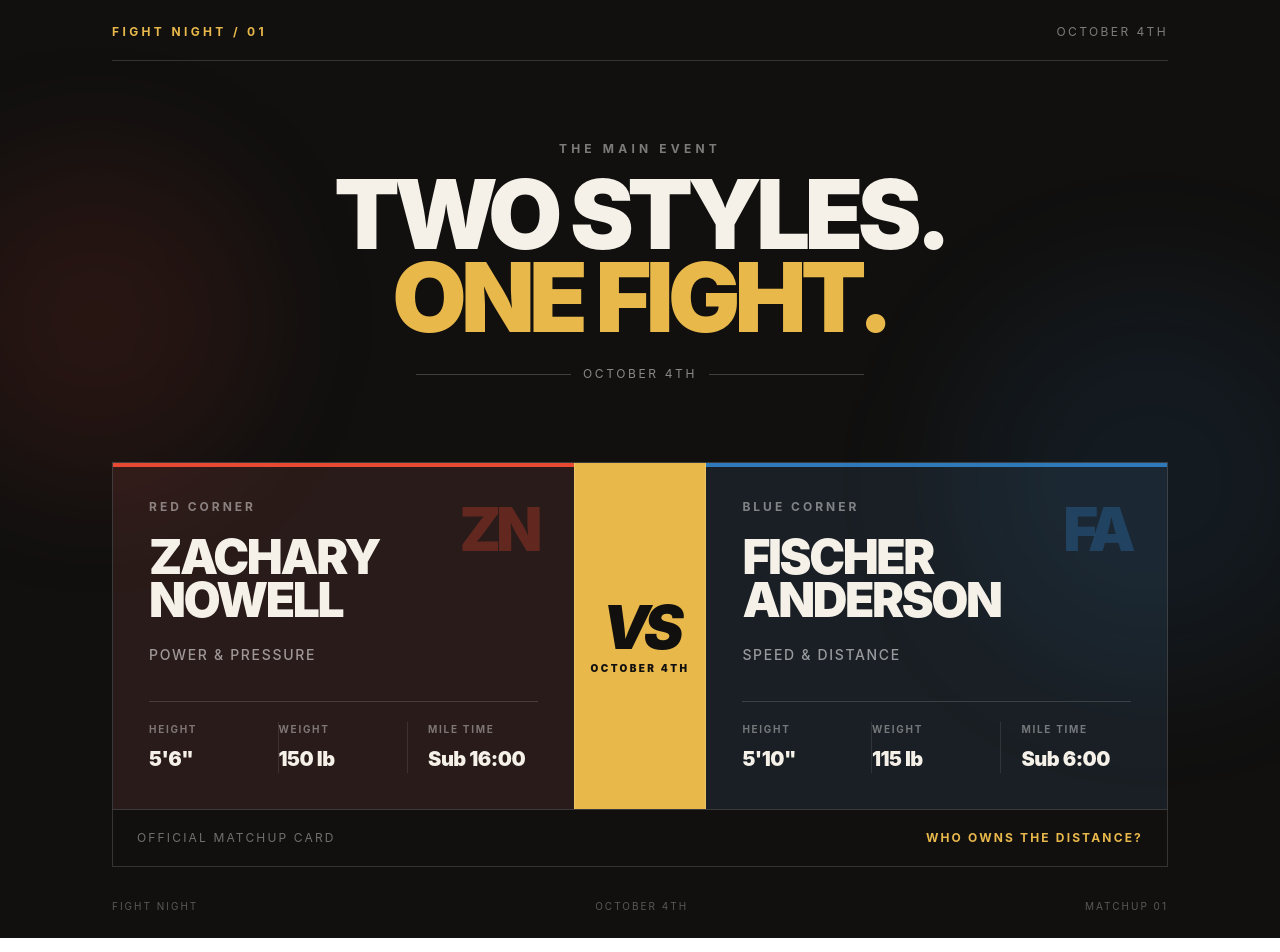
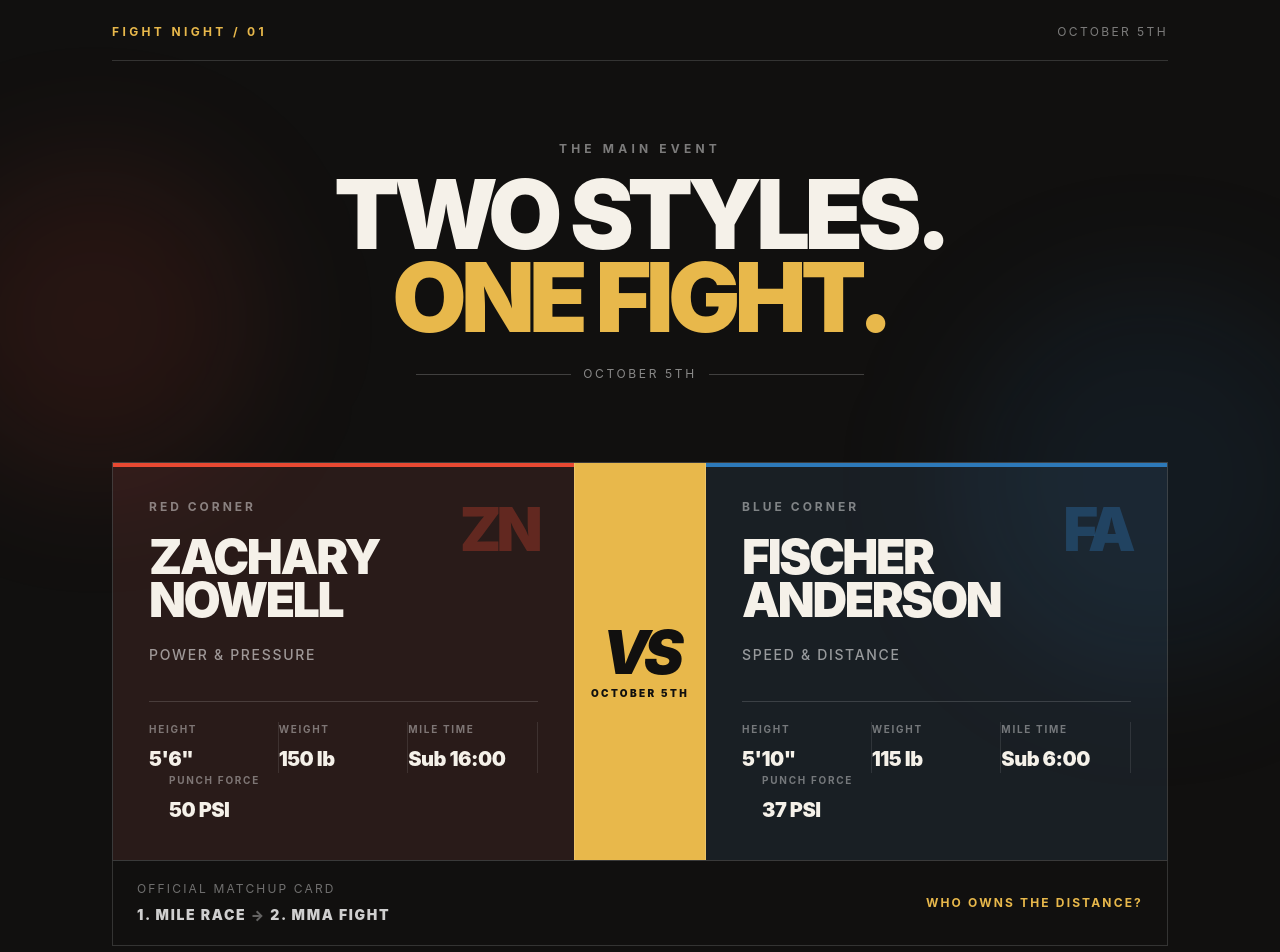
Before and after one commit to TheGitCart/ownthedistance, a Next.js app: page / in a window 1280 px wide. Shown: the top 952 px of the page. Built offline with nearby package versions, Linux system fonts and the light colour scheme.

Commit message:
feat: add punch force to fighter stats and update date to October 5th
V0-Chat-Id: lYklAA1jlDB

```diff
--- a/app/page.tsx
+++ b/app/page.tsx
@@ -6,6 +6,7 @@ const fighters = [
     height: "5'6\"",
     weight: '150 lb',
     mile: 'Sub 16:00',
+    punch: '50 PSI',
     note: 'Power & pressure',
   },
   {
@@ -15,6 +16,7 @@ const fighters = [
     height: "5'10\"",
     weight: '115 lb',
     mile: 'Sub 6:00',
+    punch: '37 PSI',
     note: 'Speed & distance',
   },
 ]
@@ -23,6 +25,7 @@ const stats = [
   { label: 'Height', key: 'height' },
   { label: 'Weight', key: 'weight' },
   { label: 'Mile time', key: 'mile' },
+  { label: 'Punch force', key: 'punch' },
 ] as const
 
 export default function Page() {
@@ -34,7 +37,7 @@ export default function Page() {
 
         <header className="relative z-10 flex items-center justify-between border-b border-white/15 pb-5">
           <p className="text-xs font-bold uppercase tracking-[0.28em] text-[#e8b84b]">Fight night / 01</p>
-          <p className="text-xs uppercase tracking-[0.2em] text-white/45">October 4th</p>
+          <p className="text-xs uppercase tracking-[0.2em] text-white/45">October 5th</p>
         </header>
 
         <section className="relative z-10 py-14 text-center sm:py-20">
@@ -45,7 +48,7 @@ export default function Page() {
           </h1>
           <div className="mx-auto mt-7 flex max-w-md items-center justify-center gap-3 text-xs uppercase tracking-[0.22em] text-white/50">
             <span className="h-px flex-1 bg-white/20" />
-            <span>October 4th</span>
+            <span>October 5th</span>
             <span className="h-px flex-1 bg-white/20" />
           </div>
         </section>
@@ -78,20 +81,23 @@ export default function Page() {
             <div className="relative flex items-center justify-center border-y border-white/15 bg-[#e8b84b] px-4 py-7 text-center text-[#11100f] md:order-2 md:border-x md:border-y-0">
               <div>
                 <p className="text-5xl font-black italic tracking-[-0.1em] sm:text-6xl">VS</p>
-                <p className="mt-1 text-[10px] font-black uppercase tracking-[0.24em]">October 4th</p>
+                <p className="mt-1 text-[10px] font-black uppercase tracking-[0.24em]">October 5th</p>
               </div>
             </div>
           </div>
 
           <div className="flex flex-col items-center justify-between gap-4 border-x border-b border-white/15 px-6 py-5 text-center sm:flex-row sm:text-left">
-            <p className="text-xs uppercase tracking-[0.18em] text-white/40">Official matchup card</p>
+            <div>
+              <p className="text-xs uppercase tracking-[0.18em] text-white/40">Official matchup card</p>
+              <p className="mt-2 text-sm font-black uppercase tracking-[0.12em] text-white/80">1. Mile race <span className="text-white/35">→</span> 2. MMA fight</p>
+            </div>
             <p className="text-xs font-bold uppercase tracking-[0.18em] text-[#e8b84b]">Who owns the distance?</p>
           </div>
         </section>
 
         <footer className="relative z-10 flex items-center justify-between pt-8 text-[10px] uppercase tracking-[0.2em] text-white/30">
           <span>Fight night</span>
-          <span>October 4th</span>
+          <span>October 5th</span>
           <span>Matchup 01</span>
         </footer>
       </div>
```
